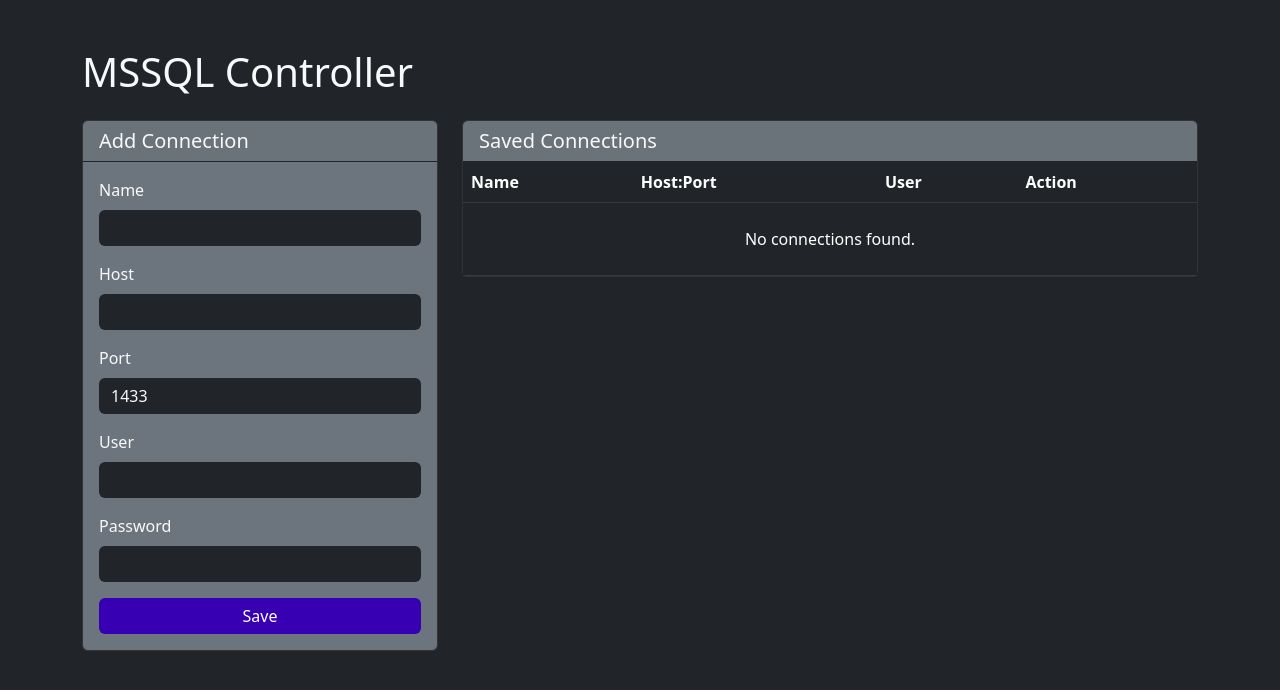
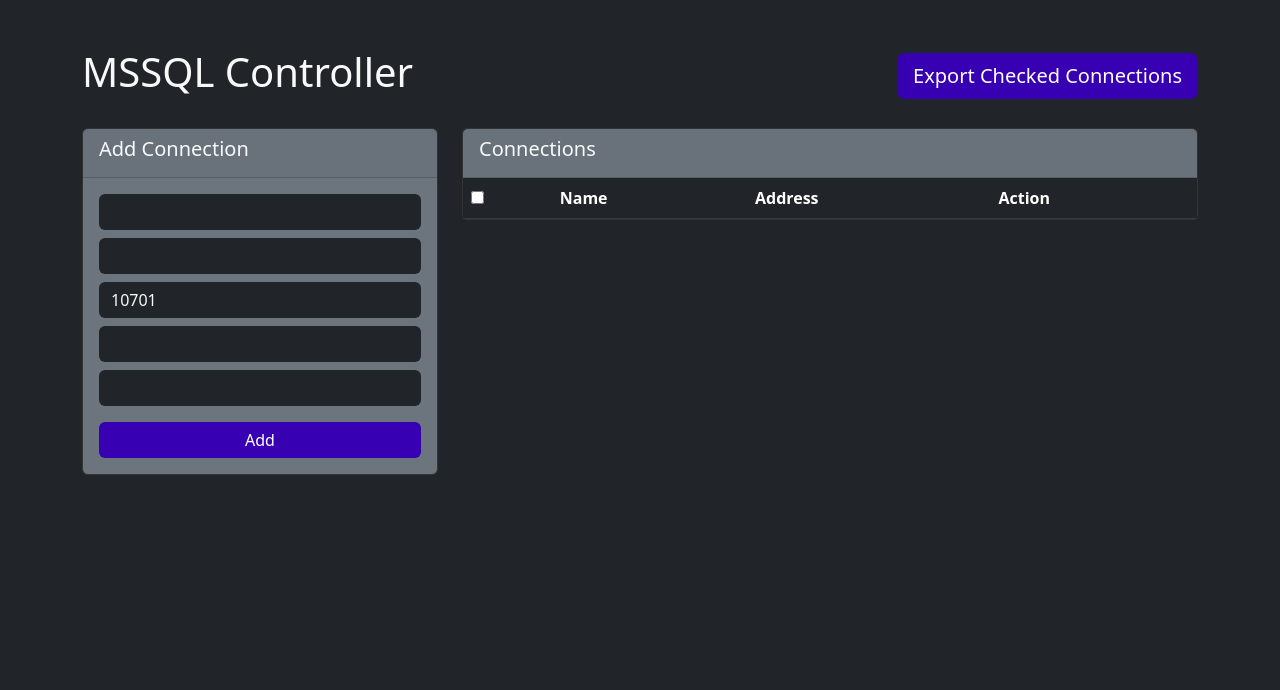
Before and after one commit to kyungwonchai/mssqlctrl, a Flask app: page / in a window 1280 px wide. Shown: the top 690 px of the page. Run offline with Flask 3, Linux system fonts and the light colour scheme; lists and menus that the app fills with data are empty.

Commit message:
Enhance: Batch selection and specific DB selection support

```diff
--- a/app.py
+++ b/app.py
@@ -82,6 +82,61 @@ def export_database(conn_id):
 
     return redirect(url_for('index'))
 
+@app.route('/get_databases/<int:conn_id>')
+def get_databases(conn_id):
+    conn_info = MSSQLConnection.query.get_or_404(conn_id)
+    extractor = SQLExtractorService(conn_info)
+    try:
+        databases = extractor.get_databases()
+        # Filter system DBs
+        filtered = [db for db in databases if db not in ['master', 'tempdb', 'model', 'msdb']]
+        return jsonify({'success': True, 'databases': filtered})
+    except Exception as e:
+        return jsonify({'success': False, 'error': str(e)})
+
+@app.route('/batch_export', methods=['POST'])
+def batch_export():
+    data = request.json
+    selections = data.get('selections', []) # List of {conn_id, databases: []}
+
+    results = []
+    for selection in selections:
+        conn_id = selection.get('conn_id')
+        db_names = selection.get('databases') # If empty, extract all
+
+        conn_info = MSSQLConnection.query.get(conn_id)
+        if not conn_info: continue
+
+        extractor = SQLExtractorService(conn_info)
+        manager = ExportManager(EXPORT_ROOT, conn_info.name)
+
+        try:
+            if not db_names:
+                db_names = [d for d in extractor.get_databases() if d not in ['master', 'tempdb', 'model', 'msdb']]
+
+            for db_name in db_names:
+                manager.create_db_structure(db_name)
+
+                # Extract Tables
+                tables = extractor.get_tables(db_name)
+                for table in tables:
+                    ddl = extractor.get_table_ddl(db_name, table)
+                    sample = extractor.get_table_sample(db_name, table)
+                    manager.save_table_data(db_name, table, ddl, sample)
+
+                # Extract Views, Procs, Triggers
+                for obj_type, method in [('views', 'get_views'), ('procedures', 'get_procedures'), ('triggers', 'get_triggers')]:
+                    objects = getattr(extractor, method)(db_name)
+                    for obj in objects:
+                        code = extractor.get_object_definition(db_name, obj)
+                        manager.save_object(db_name, obj_type, obj, code)
+
+            results.append(f"Successfully exported {conn_info.name}")
+        except Exception as e:
+            results.append(f"Error exporting {conn_info.name}: {str(e)}")
+
+    return jsonify({'success': True, 'messages': results})
+
 if __name__ == '__main__':
     with app.app_context():
         db.create_all()
--- a/templates/index.html
+++ b/templates/index.html
@@ -3,90 +3,66 @@
 <head>
     <meta charset="UTF-8">
     <meta name="viewport" content="width=device-width, initial-scale=1.0">
-    <title>MSSQL Controller - Dark Mode</title>
+    <title>MSSQL Controller - Batch Mode</title>
     <link href="https://cdn.jsdelivr.net/npm/bootstrap@5.3.0/dist/css/bootstrap.min.css" rel="stylesheet">
     <link rel="stylesheet" href="{{ url_for('static', filename='css/style.css') }}">
+    <style>
+        .loader { display: none; margin-left: 10px; width: 1rem; height: 1rem; }
+    </style>
 </head>
 <body class="bg-dark text-light">
     <div class="container py-5">
-        <h1 class="mb-4">MSSQL Controller</h1>
+        <div class="d-flex justify-content-between align-items-center mb-4">
+            <h1>MSSQL Controller</h1>
+            <button class="btn btn-primary btn-lg" onclick="startBatchExport()">Export Checked Connections</button>
+        </div>
 
         {% with messages = get_flashed_messages() %}
-          {% if messages %}
-            {% for message in messages %}
-              <div class="alert alert-info alert-dismissible fade show bg-secondary text-light border-0" role="alert">
-                {{ message }}
-                <button type="button" class="btn-close btn-close-white" data-bs-dismiss="alert" aria-label="Close"></button>
-              </div>
-            {% endfor %}
-          {% endif %}
+          {% if messages %}{% for message in messages %}
+            <div class="alert alert-info bg-secondary text-light border-0 mb-3">{{ message }}</div>
+          {% endfor %}{% endif %}
         {% endwith %}
 
         <div class="row">
-            <!-- Connection Form -->
             <div class="col-md-4">
                 <div class="card bg-secondary text-light mb-4">
-                    <div class="card-header border-bottom border-dark">
-                        <h5 class="mb-0">Add Connection</h5>
-                    </div>
+                    <div class="card-header"><h5>Add Connection</h5></div>
                     <div class="card-body">
                         <form action="{{ url_for('add_connection') }}" method="POST">
-                            <div class="mb-3">
-                                <label class="form-label">Name</label>
-                                <input type="text" name="name" class="form-control bg-dark text-light border-0" required>
-                            </div>
-                            <div class="mb-3">
-                                <label class="form-label">Host</label>
-                                <input type="text" name="host" class="form-control bg-dark text-light border-0" required>
-                            </div>
-                            <div class="mb-3">
-                                <label class="form-label">Port</label>
-                                <input type="number" name="port" class="form-control bg-dark text-light border-0" value="1433" required>
-                            </div>
-                            <div class="mb-3">
-                                <label class="form-label">User</label>
-                                <input type="text" name="user" class="form-control bg-dark text-light border-0" required>
-                            </div>
-                            <div class="mb-3">
-                                <label class="form-label">Password</label>
-                                <input type="password" name="password" class="form-control bg-dark text-light border-0" required>
-                            </div>
-                            <button type="submit" class="btn btn-primary w-100">Save</button>
+                            <input type="text" name="name" placeholder="Connection Name" class="form-control mb-2 bg-dark text-light border-0" required>
+                            <input type="text" name="host" placeholder="Host" class="form-control mb-2 bg-dark text-light border-0" required>
+                            <input type="number" name="port" value="10701" class="form-control mb-2 bg-dark text-light border-0" required>
+                            <input type="text" name="user" placeholder="User" class="form-control mb-2 bg-dark text-light border-0" required>
+                            <input type="password" name="password" placeholder="Password" class="form-control mb-3 bg-dark text-light border-0" required>
+                            <button type="submit" class="btn btn-primary w-100">Add</button>
                         </form>
                     </div>
                 </div>
             </div>
 
-            <!-- Connection List -->
             <div class="col-md-8">
                 <div class="card bg-secondary text-light">
-                    <div class="card-header border-bottom border-dark">
-                        <h5 class="mb-0">Saved Connections</h5>
-                    </div>
+                    <div class="card-header"><h5>Connections</h5></div>
                     <div class="card-body p-0">
-                        <div class="table-responsive">
                         <table class="table table-dark table-hover mb-0">
                             <thead>
                                 <tr>
+                                    <th><input type="checkbox" id="selectAll"></th>
                                     <th>Name</th>
-                                        <th>Host:Port</th>
-                                        <th>User</th>
+                                    <th>Address</th>
                                     <th>Action</th>
                                 </tr>
                             </thead>
                             <tbody>
                                 {% for conn in connections %}
-                                    <tr>
+                                <tr id="row-{{ conn.id }}">
+                                    <td><input type="checkbox" class="conn-check" data-id="{{ conn.id }}"></td>
                                     <td>{{ conn.name }}</td>
                                     <td>{{ conn.host }}:{{ conn.port }}</td>
-                                        <td>{{ conn.user }}</td>
                                     <td>
-                                            <a href="{{ url_for('export_database', conn_id=conn.id) }}" class="btn btn-sm btn-success">Extract All</a>
+                                        <button class="btn btn-sm btn-info" onclick="openDbModal({{ conn.id }}, '{{ conn.name }}')">Select DBs</button>
+                                        <div class="spinner-border text-info loader" id="loader-{{ conn.id }}" role="status"></div>
                                     </td>
-                                    </tr>
-                                    {% else %}
-                                    <tr>
-                                        <td colspan="4" class="text-center py-4">No connections found.</td>
                                 </tr>
                                 {% endfor %}
                             </tbody>
@@ -96,7 +72,92 @@
             </div>
         </div>
     </div>
+
+    <!-- DB Selection Modal -->
+    <div class="modal fade" id="dbModal" tabindex="-1" aria-hidden="true">
+      <div class="modal-dialog modal-dialog-centered modal-dark">
+        <div class="modal-content bg-secondary text-light">
+          <div class="modal-header border-dark">
+            <h5 class="modal-title" id="modalTitle">Select Databases</h5>
+            <button type="button" class="btn-close btn-close-white" data-bs-dismiss="modal" aria-label="Close"></button>
           </div>
+          <div class="modal-body" id="dbList">
+            <div class="text-center">Loading...</div>
+          </div>
+          <div class="modal-footer border-dark">
+            <button type="button" class="btn btn-primary" onclick="confirmDbSelection()">Confirm Selection</button>
+          </div>
+        </div>
+      </div>
+    </div>
+
     <script src="https://cdn.jsdelivr.net/npm/bootstrap@5.3.0/dist/js/bootstrap.bundle.min.js"></script>
+    <script>
+        let currentConnId = null;
+        let dbSelections = {}; // {conn_id: [db_name1, db_name2]}
+
+        const dbModal = new bootstrap.Modal(document.getElementById('dbModal'));
+
+        async function openDbModal(connId, name) {
+            currentConnId = connId;
+            document.getElementById('modalTitle').innerText = `${name} - Databases`;
+            document.getElementById('dbList').innerHTML = '<div class="text-center"><div class="spinner-border"></div></div>';
+            dbModal.show();
+
+            const res = await fetch(`/get_databases/${connId}`);
+            const data = await res.json();
+            if(data.success) {
+                let html = '<div class="list-group bg-dark">';
+                data.databases.forEach(db => {
+                    const checked = (dbSelections[connId] || []).includes(db) ? 'checked' : '';
+                    html += `
+                        <label class="list-group-item list-group-item-action bg-dark text-light border-secondary">
+                            <input class="form-check-input me-1 db-check" type="checkbox" value="${db}" ${checked}> ${db}
+                        </label>`;
+                });
+                html += '</div>';
+                document.getElementById('dbList').innerHTML = html;
+            } else {
+                document.getElementById('dbList').innerHTML = `<div class="alert alert-danger">${data.error}</div>`;
+            }
+        }
+
+        function confirmDbSelection() {
+            const checks = document.querySelectorAll('.db-check:checked');
+            dbSelections[currentConnId] = Array.from(checks).map(c => c.value);
+            dbModal.hide();
+        }
+
+        async function startBatchExport() {
+            const checks = document.querySelectorAll('.conn-check:checked');
+            if (checks.length === 0) return alert('Select connections first.');
+
+            const selections = Array.from(checks).map(c => {
+                const id = parseInt(c.dataset.id);
+                return { conn_id: id, databases: dbSelections[id] || [] };
+            });
+
+            // Show Loaders
+            selections.forEach(s => document.getElementById(`loader-${s.conn_id}`).style.display = 'inline-block');
+
+            try {
+                const res = await fetch('/batch_export', {
+                    method: 'POST',
+                    headers: {'Content-Type': 'application/json'},
+                    body: JSON.stringify({ selections })
+                });
+                const data = await res.json();
+                alert(data.messages.join('\n'));
+            } catch (e) {
+                alert('Export failed: ' + e);
+            } finally {
+                selections.forEach(s => document.getElementById(`loader-${s.conn_id}`).style.display = 'none');
+            }
+        }
+
+        document.getElementById('selectAll').addEventListener('change', (e) => {
+            document.querySelectorAll('.conn-check').forEach(c => c.checked = e.target.checked);
+        });
+    </script>
 </body>
 </html>
```
Lines whose indentation alone changed are shown as unchanged.
